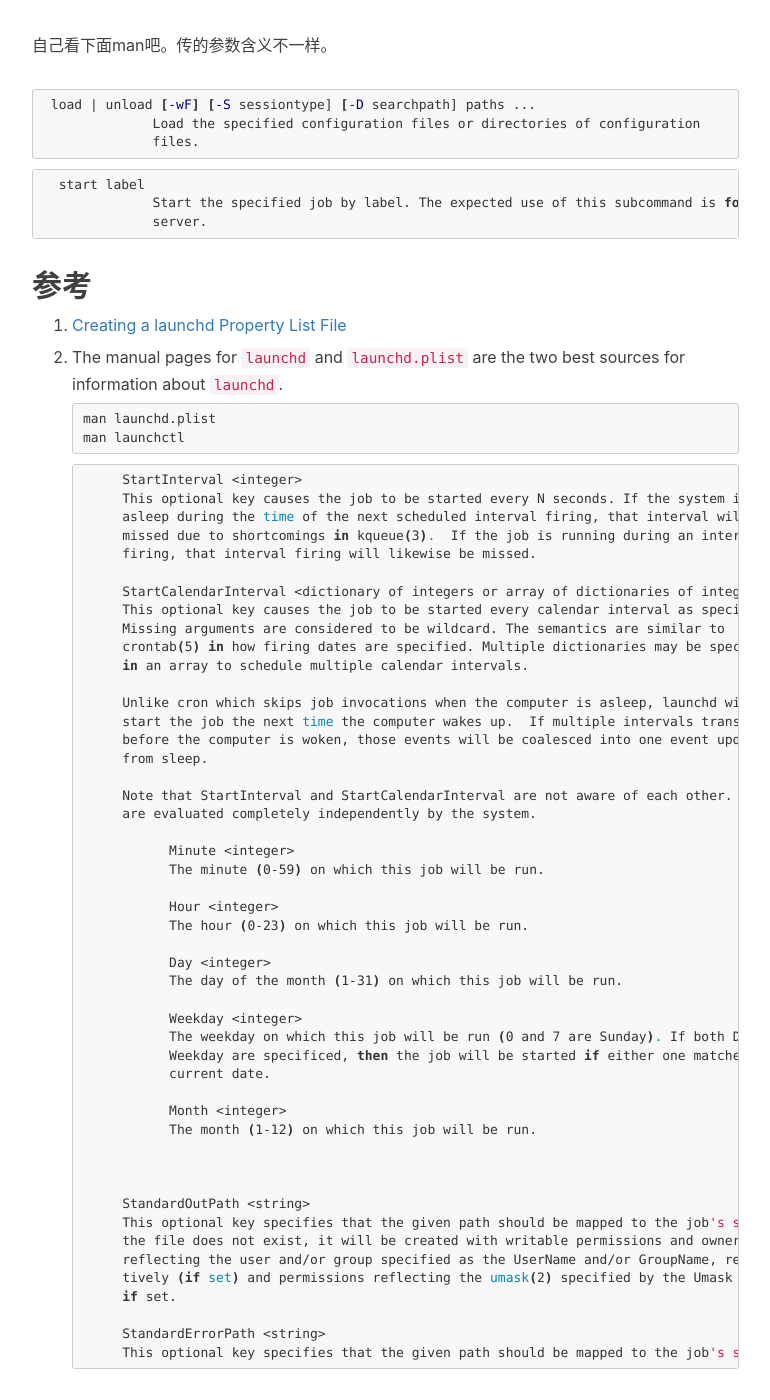
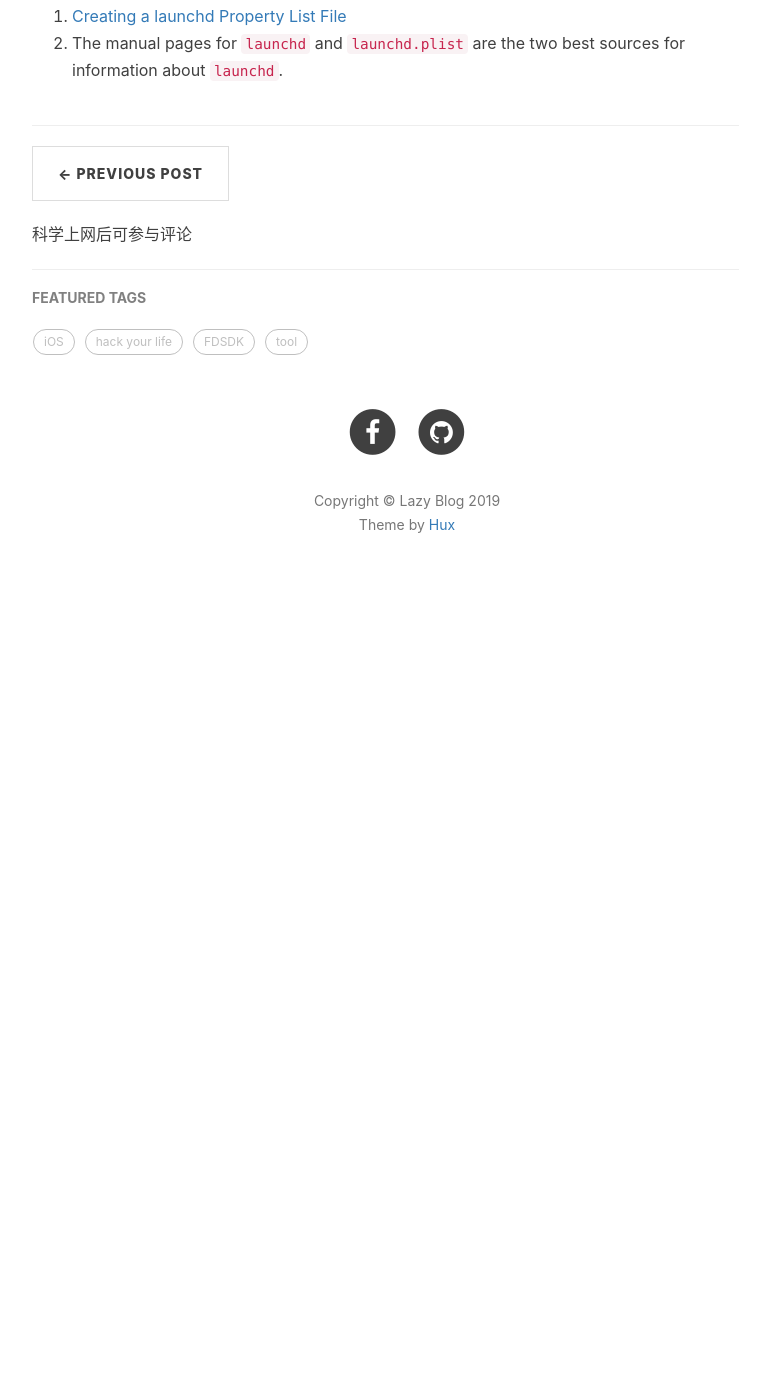
Before and after one commit to toolazytoname/toolazytoname.github.io, a Jekyll site: the page built from _posts/2019-01-07-script-package.markdown, in a window 1280 px wide and 1400 px high, scrolled down 3506 px. Shown: the whole window, without its empty margins (233-1003 px from the left). Built offline with Jekyll 4.4.1, drawn with Linux system fonts in a browser that asks for light colours; nearby versions of some CDN libraries; comment, search, counter and statistics services are not loaded; after the commit the page ends 4135 px from its top, so only the background shows below that; some of the changed text lies outside the part shown.

Commit message:
edit 2019-01-07-script-package.markdown

```diff
--- a/_posts/2019-01-07-script-package.markdown
+++ b/_posts/2019-01-07-script-package.markdown
@@ -13,12 +13,11 @@
 
 # 效果
 
-1. 邮件（未实现）
-2. 远程执行（未实现）
-3. 定时器
+1. 定时器
    1. 每隔两小时，自动触发一次脚本
    2. 不受系统重启影响
-4. 通过脚本
+   3. 可以通过launchctl start手动触发 shell
+2. 通过脚本
    1. 通过git拉取远端壳工程最新的源码
    2. 打包前自动拉取远端Podfile覆盖本地文件(和工程目录分开管理)
    3. pod update
@@ -100,21 +99,13 @@
 
 用的是苹果推荐的launchctl 命令，因为打算不受系统重启的影响，所以放到了/Library/LaunchDaemons目录下。
 
-
-
-1. 已完成
+1. 完成功能
 
    1. 间隔两小时出一个。
-   2. launchctl start ,方便调试
+   2. 每天固定时间点执行
+   3. launchctl start 管用
+   4. 导出的日志文件，有一个时间戳，每次导出一个单独的日志文件。直接写在shell 里重定向，没有通过StandardOutPath配置。
 
-2. 待完成
-
-   1. 导出的日志文件，加一个时间参数，每次导出文件分开
-
-   2. 每天固定时间点执行
-
-
-导出日志的目录想加一个参数。
 
 ~~~xml
 <?xml version="1.0" encoding="UTF-8"?>
@@ -159,93 +150,11 @@
 
 
 
-## 踩过坑
+# 未实现
 
-###  launchctl start  不管用
-
-知道为啥之前start不了了。
-
-自己看下面man吧。传的参数含义不一样。
-
-~~~shell
- load | unload [-wF] [-S sessiontype] [-D searchpath] paths ...
-              Load the specified configuration files or directories of configuration
-              files.
-~~~
-
-~~~shell
-  start label
-              Start the specified job by label. The expected use of this subcommand is for
-              debugging and testing so that one can manually kick-start an on-demand
-              server.
-~~~
-
-
-
-
+mail 功能尚未实现
 
 ## 参考
 
 1. [Creating a launchd Property List File](https://developer.apple.com/library/archive/documentation/MacOSX/Conceptual/BPSystemStartup/Chapters/CreatingLaunchdJobs.html#//apple_ref/doc/uid/TP40001762-104142)
-
 2. The manual pages for `launchd` and `launchd.plist` are the two best sources for information about `launchd`.
-
-   ~~~shell
-   man launchd.plist
-   man launchctl
-   ~~~
-
-
-
-   ~~~shell
-        StartInterval <integer>
-        This optional key causes the job to be started every N seconds. If the system is
-        asleep during the time of the next scheduled interval firing, that interval will be
-        missed due to shortcomings in kqueue(3).  If the job is running during an interval
-        firing, that interval firing will likewise be missed.
-
-        StartCalendarInterval <dictionary of integers or array of dictionaries of integers>
-        This optional key causes the job to be started every calendar interval as specified.
-        Missing arguments are considered to be wildcard. The semantics are similar to
-        crontab(5) in how firing dates are specified. Multiple dictionaries may be specified
-        in an array to schedule multiple calendar intervals.
-
-        Unlike cron which skips job invocations when the computer is asleep, launchd will
-        start the job the next time the computer wakes up.  If multiple intervals transpire
-        before the computer is woken, those events will be coalesced into one event upon wake
-        from sleep.
-
-        Note that StartInterval and StartCalendarInterval are not aware of each other. They
-        are evaluated completely independently by the system.
-
-              Minute <integer>
-              The minute (0-59) on which this job will be run.
-
-              Hour <integer>
-              The hour (0-23) on which this job will be run.
-
-              Day <integer>
-              The day of the month (1-31) on which this job will be run.
-
-              Weekday <integer>
-              The weekday on which this job will be run (0 and 7 are Sunday). If both Day and
-              Weekday are specificed, then the job will be started if either one matches the
-              current date.
-
-              Month <integer>
-              The month (1-12) on which this job will be run.
-
-
-
-        StandardOutPath <string>
-        This optional key specifies that the given path should be mapped to the job's
-        stdout(4), and that any writes to the job's stdout(4) will go to the given file. If
-        the file does not exist, it will be created with writable permissions and ownership
-        reflecting the user and/or group specified as the UserName and/or GroupName, respec-
-        tively (if set) and permissions reflecting the umask(2) specified by the Umask key,
-        if set.
-
-        StandardErrorPath <string>
-        This optional key specifies that the given path should be mapped to the job's
-        stderr(4)
-   ~~~
```
Also changed, not shown: other parts of _posts/2019-01-07-script-package.markdown (+10 -10 lines).
